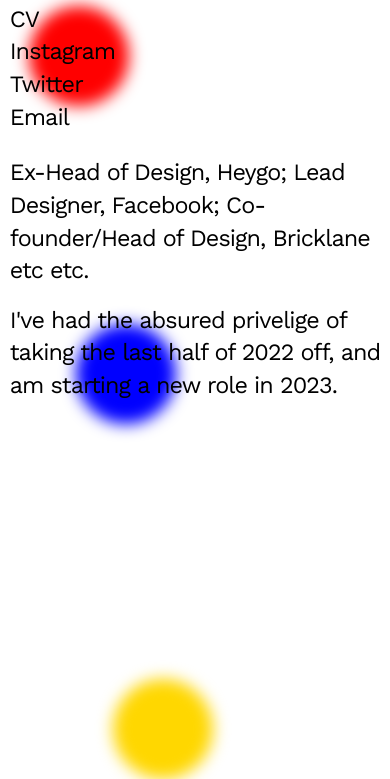
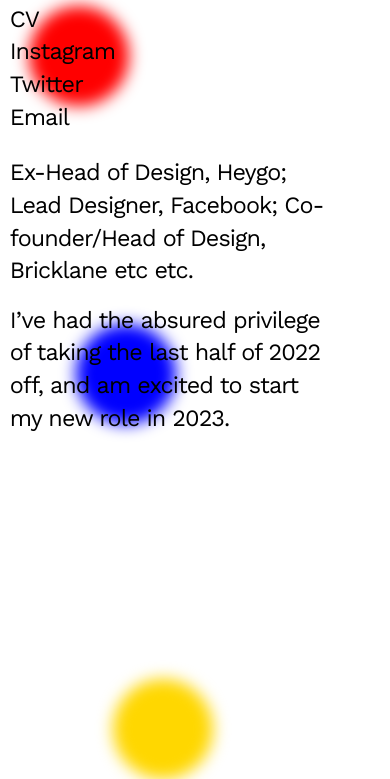
Before and after one commit to cavill/cavill.github.io, a plain HTML site: page index.html in a window 390 px wide. Shown: the part 95-874 px from the top of the page. Drawn offline with nearby package versions, Linux system fonts and the light colour scheme.

Commit message:
styling and copy change, vanilla js

```diff
--- a/index.html
+++ b/index.html
@@ -16,7 +16,7 @@
     <link href="https://fonts.googleapis.com/css2?family=Work+Sans:wght@400;600&display=swap" rel="stylesheet">
 
     <script src="https://code.jquery.com/jquery-3.4.0.min.js" defer></script>
-    <script src="/script.js" defer></script>
+    <script src="/script2.js" defer></script>
 
   </head>
   <body>
@@ -50,7 +50,7 @@
               </p>
 
               <p>
-                I've had the absured privelige of taking the last half of 2022 off, and am starting a new role in 2023.
+                I’ve had the absured privilege of taking the last half of 2022 off, and am excited to start my new role in 2023.
               </p>
             </main>
           </div>
--- /dev/null
+++ b/script2.js
@@ -0,0 +1,22 @@
+var w = window.innerWidth;
+var h = window.innerHeight;
+
+function addDot(c) {
+  var tLeft = Math.floor(Math.random()*(w*0.5)),
+      tTop  = Math.floor(Math.random()*(h-50));
+
+  var dot = document.createElement('div');
+  dot.className = c + " dot";
+  dot.style.top = tTop + "px";
+  dot.style.left = tLeft + "px";
+  document.body.appendChild(dot);
+}
+
+window.addEventListener("load", function() {
+  const rgb = ["alpha", "beta", "gamma"];
+
+  let dots = "";
+  for (let i = 0; i < rgb.length; i++) {
+    addDot(rgb[i]);
+  }
+});
--- a/styles.css
+++ b/styles.css
@@ -52,6 +52,10 @@ a:hover:after {
 
 hgroup, aside {
   margin-bottom: 1.4em;
+}
+
+main {
+  padding-right: 12%;
 }
 
 p {
```
